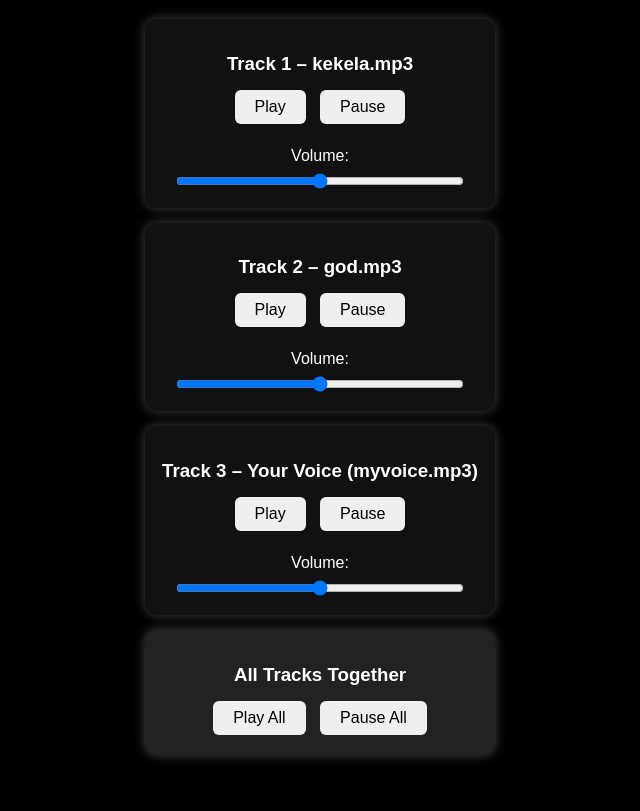
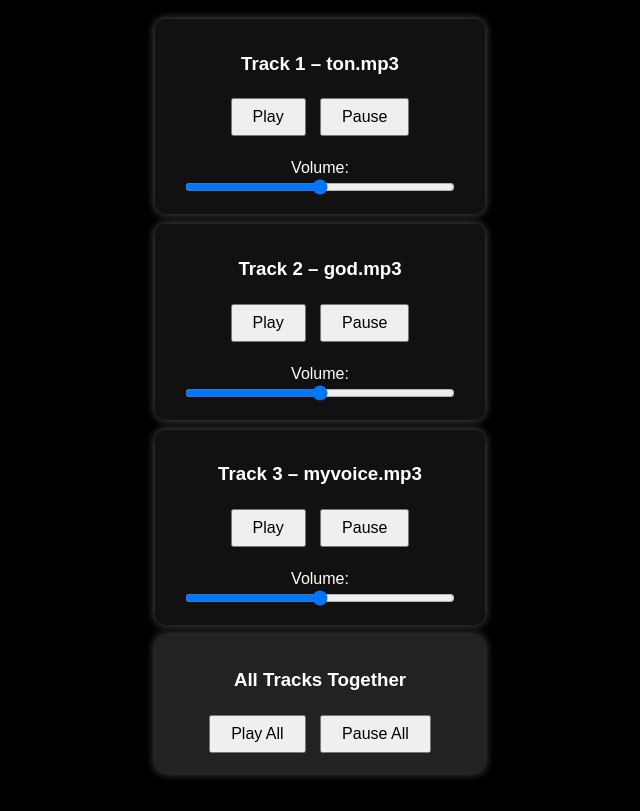
Before and after one commit to lubinronald36-design/DJ-Player-Ron, a plain HTML site: page index.html in a window 1280 px wide. Shown: the part 89-900 px from the top of the page, without its empty margins (320-960 px from the left). Drawn offline with Linux system fonts and the light colour scheme.

Commit message:
Update audio tracks and styling in index.html

```diff
--- a/index.html
+++ b/index.html
@@ -3,58 +3,44 @@
 <head>
 <meta charset="UTF-8">
 <title>Multi Track Controller</title>
-
 <style>
     body {
         background: #000;
         color: #fff;
-        font-family: Arial, sans-serif;
+        font-family: Arial;
         text-align: center;
         padding: 20px;
     }
-
     .track-box {
         background: #111;
         padding: 15px;
-        margin: 15px auto;
-        width: 320px;
-        border-radius: 12px;
-        box-shadow: 0 0 12px #444;
+        margin: 10px auto;
+        width: 300px;
+        border-radius: 10px;
+        box-shadow: 0 0 10px #555;
     }
-
     button {
         padding: 8px 20px;
         margin: 5px;
         font-size: 16px;
-        border: none;
-        border-radius: 6px;
-        cursor: pointer;
     }
-
     input[type=range] {
         width: 90%;
-        margin-top: 8px;
-    }
-
-    h3 {
-        margin-bottom: 10px;
     }
 </style>
 </head>
-
 <body>
 
 <h1>Multi Track Music Controller</h1>
 
 <!-- TRACK 1 -->
 <div class="track-box">
-    <h3>Track 1 – kekela.mp3</h3>
-    <audio id="t1" src="kekela.mp3"></audio>
+    <h3>Track 1 – ton.mp3</h3>
+    <audio id="t1" src="ton.mp3"></audio>
     <button onclick="t1.play()">Play</button>
-    <button onclick="t1.pause()">Pause</button>
-    <br><br>
+    <button onclick="t1.pause()">Pause</button><br><br>
     Volume:
-    <input type="range" min="0" max="1" step="0.01" oninput="t1.volume=this.value">
+    <input type="range" min="0" max="1" step="0.01" onchange="t1.volume=this.value">
 </div>
 
 <!-- TRACK 2 -->
@@ -62,46 +48,32 @@
     <h3>Track 2 – god.mp3</h3>
     <audio id="t2" src="god.mp3"></audio>
     <button onclick="t2.play()">Play</button>
-    <button onclick="t2.pause()">Pause</button>
-    <br><br>
+    <button onclick="t2.pause()">Pause</button><br><br>
     Volume:
-    <input type="range" min="0" max="1" step="0.01" oninput="t2.volume=this.value">
+    <input type="range" min="0" max="1" step="0.01" onchange="t2.volume=this.value">
 </div>
 
 <!-- TRACK 3 -->
 <div class="track-box">
-    <h3>Track 3 – Your Voice (myvoice.mp3)</h3>
+    <h3>Track 3 – myvoice.mp3</h3>
     <audio id="t3" src="myvoice.mp3"></audio>
     <button onclick="t3.play()">Play</button>
-    <button onclick="t3.pause()">Pause</button>
-    <br><br>
+    <button onclick="t3.pause()">Pause</button><br><br>
     Volume:
-    <input type="range" min="0" max="1" step="0.01" oninput="t3.volume=this.value">
+    <input type="range" min="0" max="1" step="0.01" onchange="t3.volume=this.value">
 </div>
 
-<!-- CONTROL ALL TRACKS -->
+<!-- PLAY ALL -->
 <div class="track-box" style="background:#222;">
     <h3>All Tracks Together</h3>
-    <button onclick="playAll()">Play All</button>
-    <button onclick="pauseAll()">Pause All</button>
+    <button onclick="t1.play(); t2.play(); t3.play();">Play All</button>
+    <button onclick="t1.pause(); t2.pause(); t3.pause();">Pause All</button>
 </div>
 
 <script>
     const t1 = document.getElementById('t1');
     const t2 = document.getElementById('t2');
     const t3 = document.getElementById('t3');
-
-    function playAll() {
-        t1.play();
-        t2.play();
-        t3.play();
-    }
-
-    function pauseAll() {
-        t1.pause();
-        t2.pause();
-        t3.pause();
-    }
 </script>
 
 </body>
```
